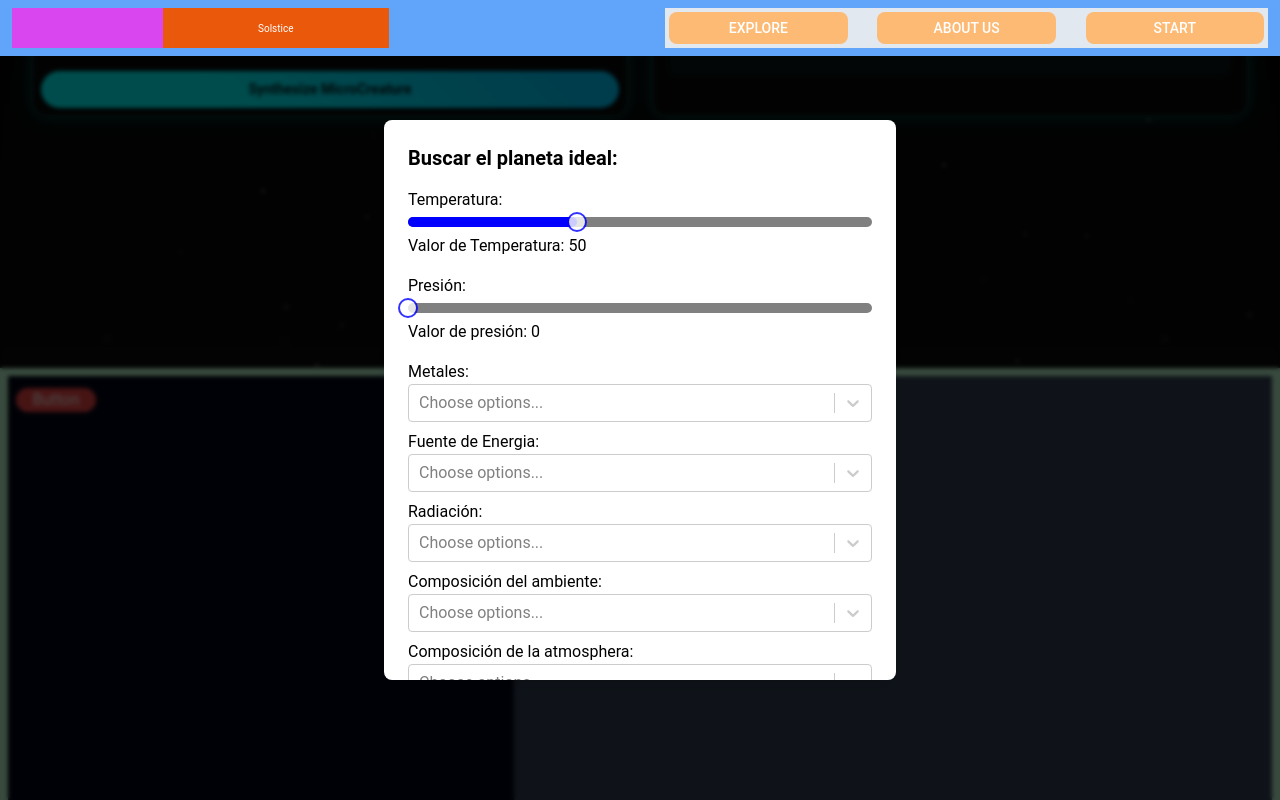
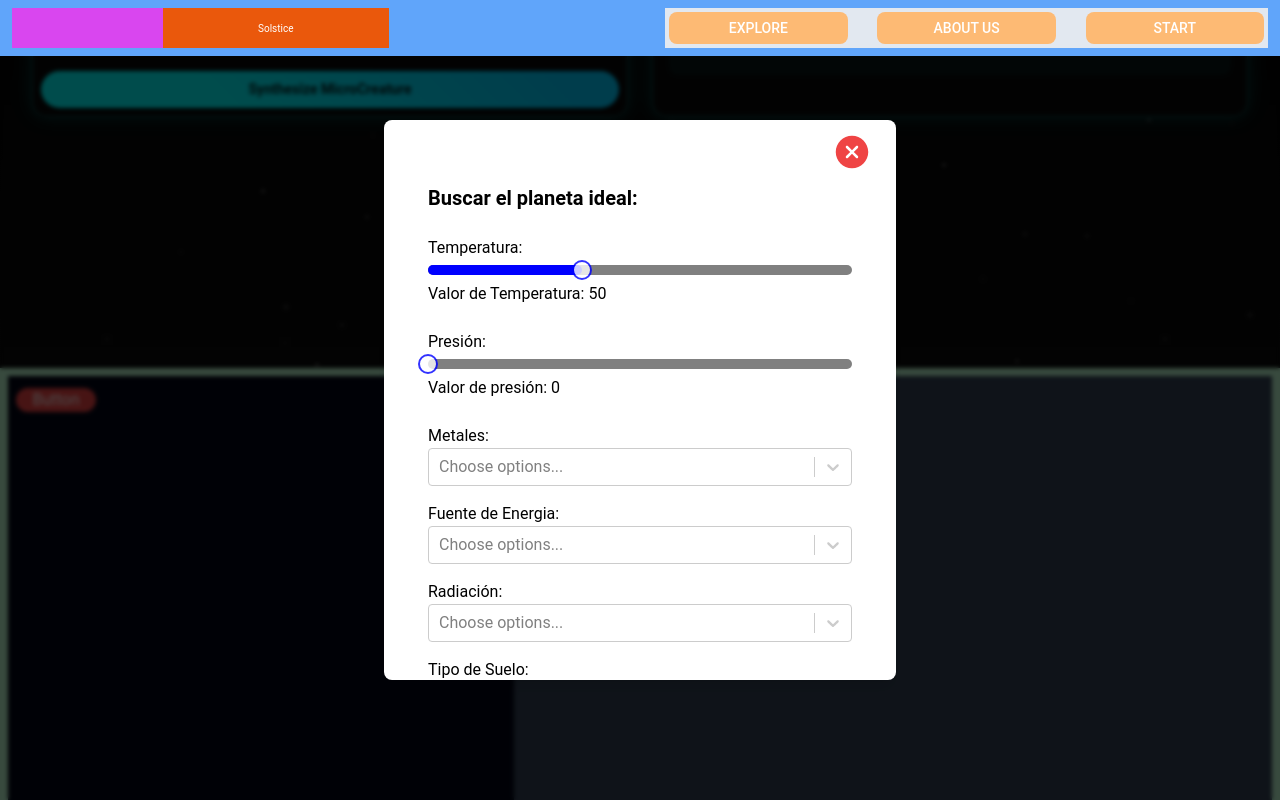
Before and after one commit to NewRenTL/Solstice-NasaCamo, a React (Vite) app: page / in a window 1280 px wide. Both pictures are taken after a click on the button "Button". Shown: the part 1232-2032 px from the top of the page. Built offline with nearby package versions, Linux system fonts and the light colour scheme.

Commit message:
feat(popup) : other component popUp made

```diff
--- a/src/components/HomeComponents/PopUpPlanet/PopUpPlanet.tsx
+++ b/src/components/HomeComponents/PopUpPlanet/PopUpPlanet.tsx
@@ -3,6 +3,7 @@ import Slider from "rc-slider";
 import "rc-slider/assets/index.css";
 import Select from "react-select";
 import makeAnimated from "react-select/animated";
+import { IoIosCloseCircle } from "react-icons/io";
 
 const Metales = [
   { value: "HIERRO", label: "Hierro" },
@@ -46,34 +47,44 @@ const AtmosphereCompostions = [
     label: "Nitrogeno",
   },
   {
-    value:'CH4',
-    label:'Metano'
+    value: "CH4",
+    label: "Metano",
   },
   {
-    value:'NH3',
-    label:'Amoníaco'
+    value: "NH3",
+    label: "Amoníaco",
   },
   {
-    value:'HE',
-    label:'Helio'
+    value: "HE",
+    label: "Helio",
   },
   {
-    value:'H2',
-    label:'Hidrógeno'
+    value: "H2",
+    label: "Hidrógeno",
   },
-
-]
+];
 
 const RadiationLevel = [
   {
-        value:"ALTA",
-        label:"Racidiación Alta"
+    value: "ALTA",
+    label: "Racidiación Alta",
   },
   {
-        value:"BAJA",
-        label:"Radiación Baja"
-    }
-]
+    value: "BAJA",
+    label: "Radiación Baja",
+  },
+];
+
+const soilType = [
+  {
+    value: "METALIC",
+    label: "Metálicas",
+  },
+  {
+    value: "SEDIMENTARY",
+    label: "Rocas Sedimentarias",
+  },
+];
 
 const animatedComponents = makeAnimated();
 
@@ -88,28 +99,24 @@ const PopUpPlanet = () => {
 
   const [selectedEnergy, setSelectedEnergy] = useState(null);
   const [selectedRadiation, setSelectedRadiation] = useState(null);
-
+  const [selectedSoilType, setSelectedSoilType] = useState(null);
 
   // Manejar los cambios en las opciones seleccionadas
   const handleSelectChangeMetales = (selected) => {
     if (selected) {
-      // Guardar solo los valores seleccionados en el estado
       const selectedValues = selected.map((option) => option.value);
       console.log(selectedValues);
       setSelectedMetales(selectedValues);
     } else {
-      // Si no hay selección, resetear el array
       setSelectedMetales([]);
     }
   };
   const handleSelectChangeComposition = (selected) => {
     if (selected) {
-      // Guardar solo los valores seleccionados en el estado
       const selectedValues = selected.map((option) => option.value);
       console.log(selectedValues);
       setSelectedComposition(selectedValues);
     } else {
-      // Si no hay selección, resetear el array
       setSelectedComposition([]);
     }
   };
@@ -132,6 +139,10 @@ const PopUpPlanet = () => {
     setSelectedRadiation(selected);
   };
 
+  const handleSelectChangeSoilType = (selected) => {
+    setSelectedSoilType(selected);
+  };
+
   // Function to show the pop-up
   const showPopUp = () => {
     setIsPopUpVisible(true);
@@ -143,7 +154,9 @@ const PopUpPlanet = () => {
   };
 
   return (
-    <section className={`flex flex-col w-full sm:flex-row p-2 min-h-lvh bg-green-200`}>
+    <section
+      className={`flex flex-col w-full sm:flex-row p-2 min-h-lvh bg-green-200`}
+    >
       <div className="flex flex-col w-full sm:w-[40%] px-2 py-3 bg-slate-950">
         <button
           onClick={showPopUp}
@@ -156,7 +169,14 @@ const PopUpPlanet = () => {
 
       {isPopUpVisible && (
         <div className="fixed inset-0 flex items-center justify-center bg-black backdrop-blur-[2px] bg-opacity-70">
-          <div className="bg-white text-black p-6 rounded-lg overflow-y-auto h-[70%] shadow-lg w-[80%] sm:w-[40%]">
+          <div className="bg-white flex flex-col relative text-black px-6 rounded-lg overflow-y-auto h-[70%] shadow-lg w-[80%] sm:w-[40%]">
+            <div className="flex sticky z-10 top-0 py-3 w-full flex-row justify-end bg-white items-center">
+              <IoIosCloseCircle
+                onClick={hidePopUp}
+                className="w-10 h-10 cursor-pointer text-red-500 hover:scale-125 transition hover:text-red-700 items-center"
+              />
+            </div>
+            <div className ="flex flex-col w-full px-5">
               <h2 className="text-xl font-bold mb-4">
                 Buscar el planeta ideal:
               </h2>
@@ -260,6 +280,20 @@ const PopUpPlanet = () => {
               <div className="flex flex-col my-2 mn:flex-row w-full">
                 <div className="range1 flex flex-col w-full">
                   <label className="w-full flex flex-row text-start">
+                    Tipo de Suelo:
+                  </label>
+                  <Select
+                    options={soilType} // Lista de opciones
+                    onChange={handleSelectChangeSoilType} // Manejador de cambios
+                    classNamePrefix="select"
+                    placeholder="Choose options..." // Placeholder para las opciones
+                  />
+                </div>
+              </div>
+
+              <div className="flex flex-col my-2 mn:flex-row w-full">
+                <div className="range1 flex flex-col w-full">
+                  <label className="w-full flex flex-row text-start">
                     Composición del ambiente:
                   </label>
                   <Select
@@ -315,12 +349,10 @@ const PopUpPlanet = () => {
                 </div>
               </div>
 
-            <button
-              onClick={hidePopUp}
-              className="bg-red-500 text-white px-4 py-2 rounded-lg hover:bg-red-600"
-            >
-              Close
+              <button className="bg-red-500 text-white px-4 py-2 rounded-lg hover:bg-red-600">
+                Submit
               </button>
+            </div>
           </div>
         </div>
       )}
```
Lines whose indentation alone changed are shown as unchanged.
